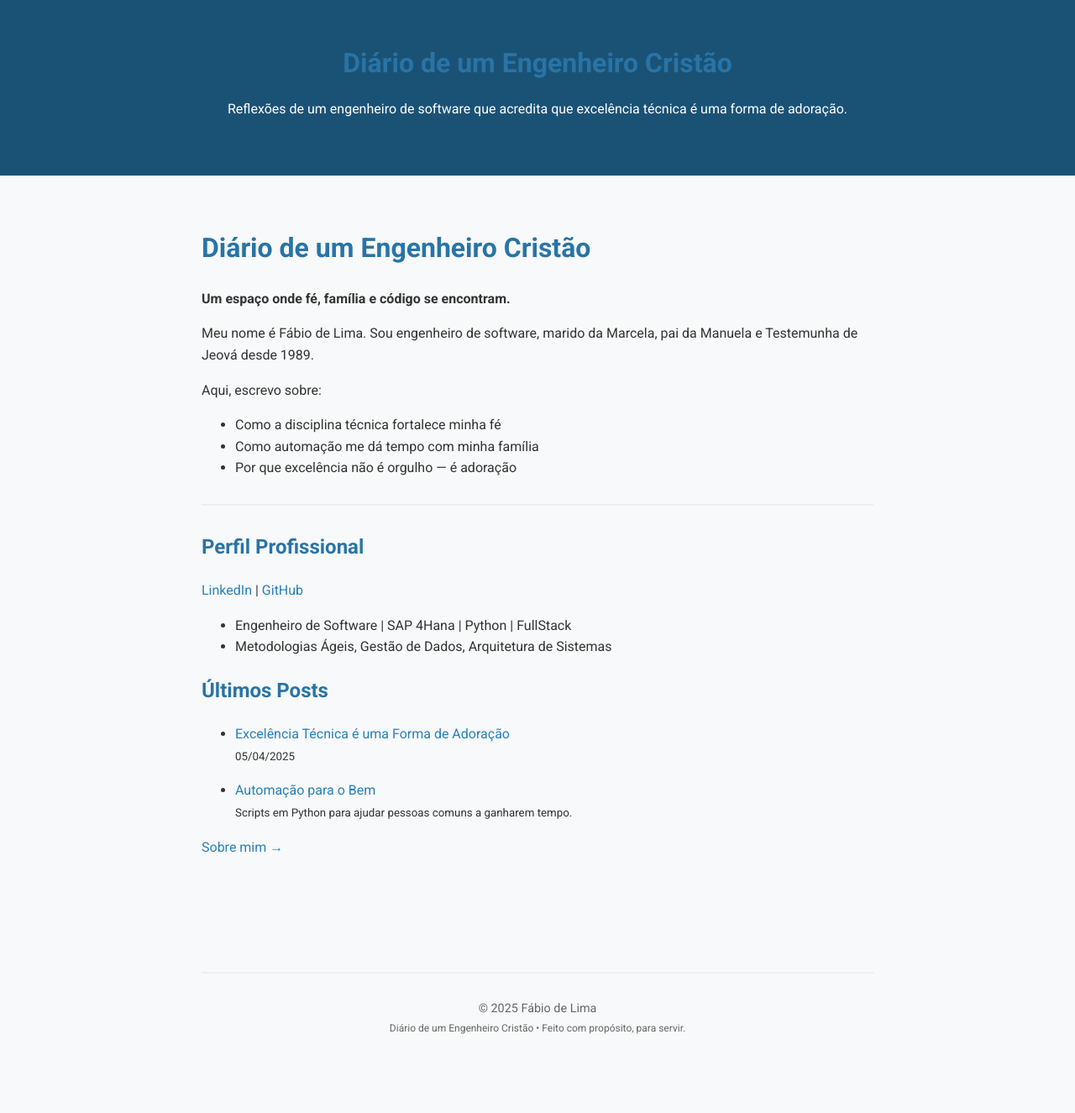
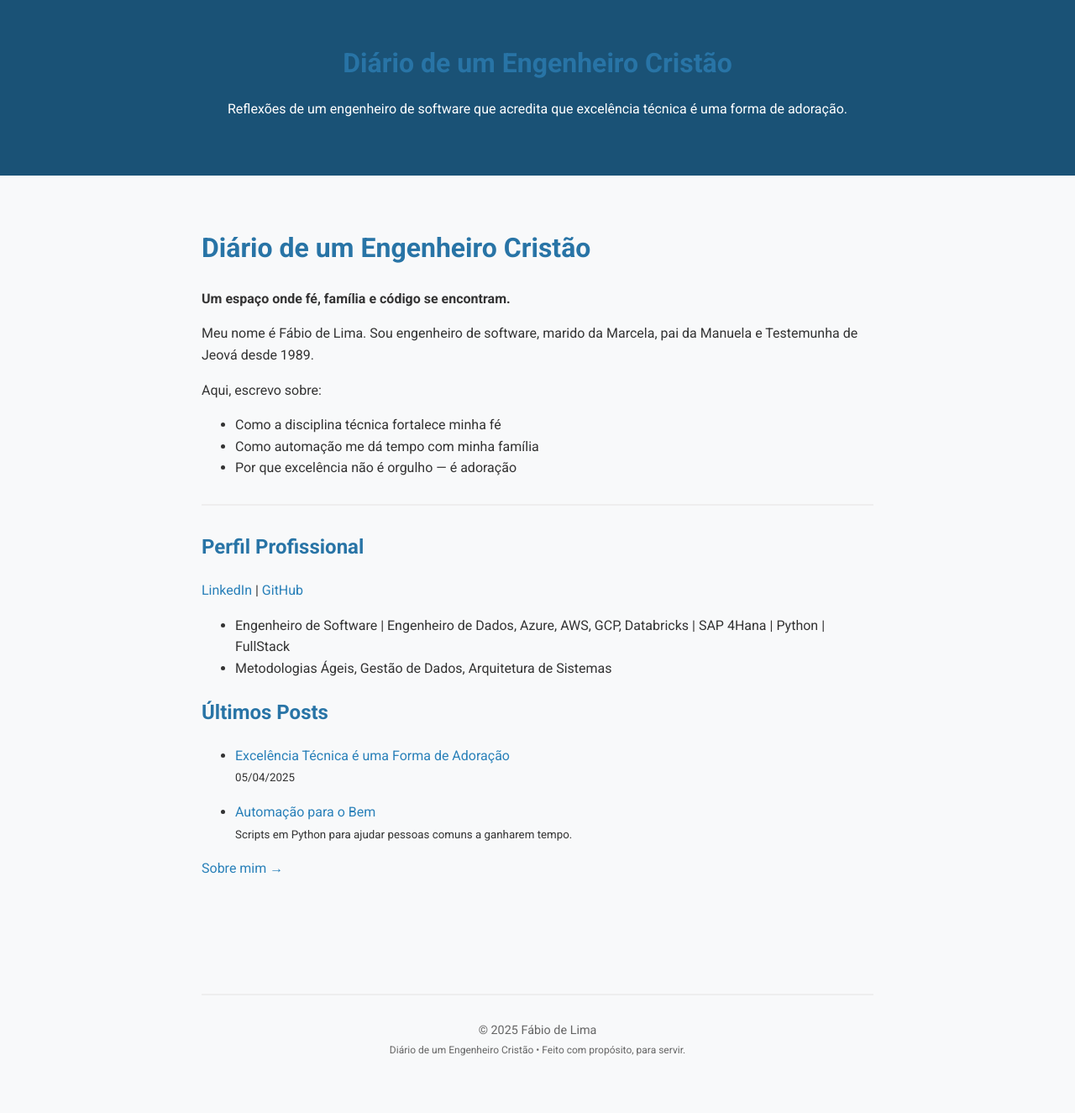
Before and after one commit to Fabio-TI/fabio-ti.github.io, a Jekyll site: the page built from index.md, in a window 1280 px wide. Shown: the whole page at 84% size. Built offline with Jekyll 4.4.1, drawn with Linux system fonts in a browser that asks for light colours; before the commit the page ends 1300 px from its top, so only the background shows below that.

```diff
--- a/index.md
+++ b/index.md
@@ -22,7 +22,7 @@ layout: default
   <a href="https://github.com/fabio-ti">GitHub</a>
 </p>
 <ul>
-  <li>Engenheiro de Software | SAP 4Hana | Python | FullStack</li>
+  <li>Engenheiro de Software | Engenheiro de Dados, Azure, AWS, GCP, Databricks | SAP 4Hana | Python | FullStack</li>
   <li>Metodologias Ágeis, Gestão de Dados, Arquitetura de Sistemas</li>
 </ul>
 
```
